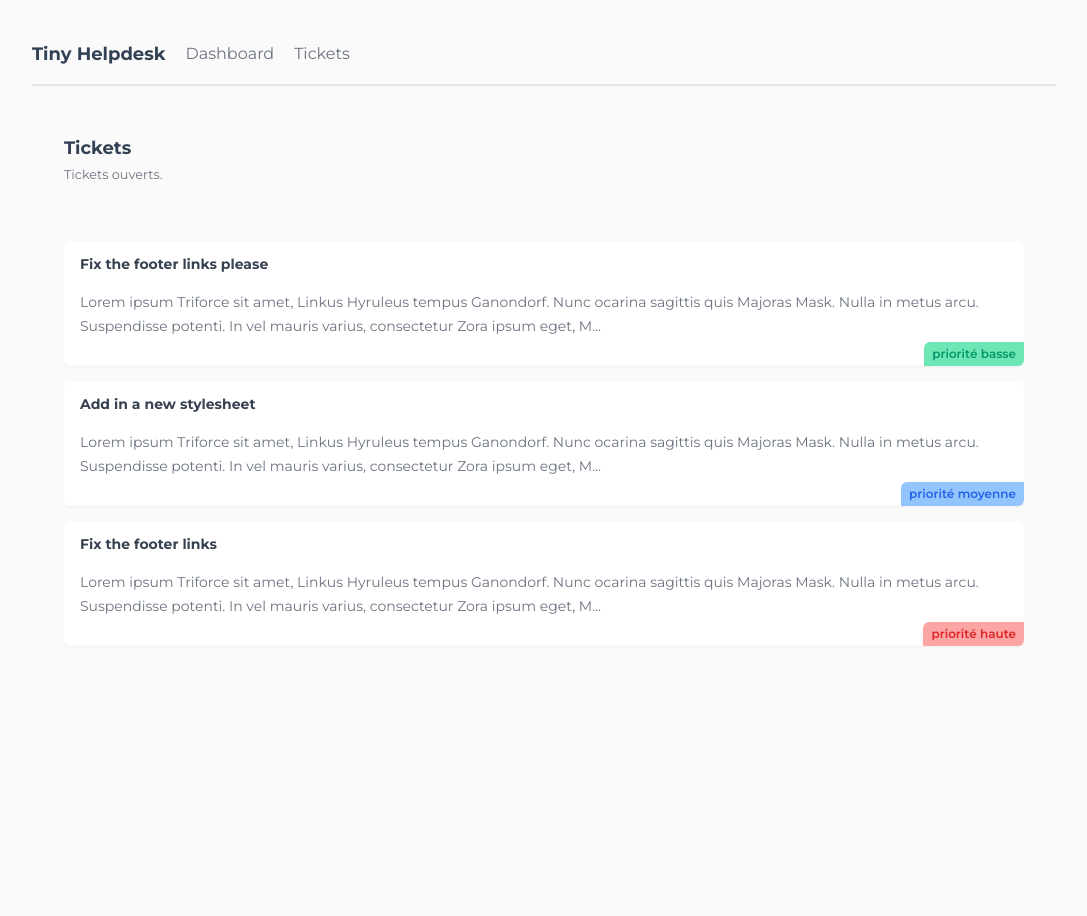
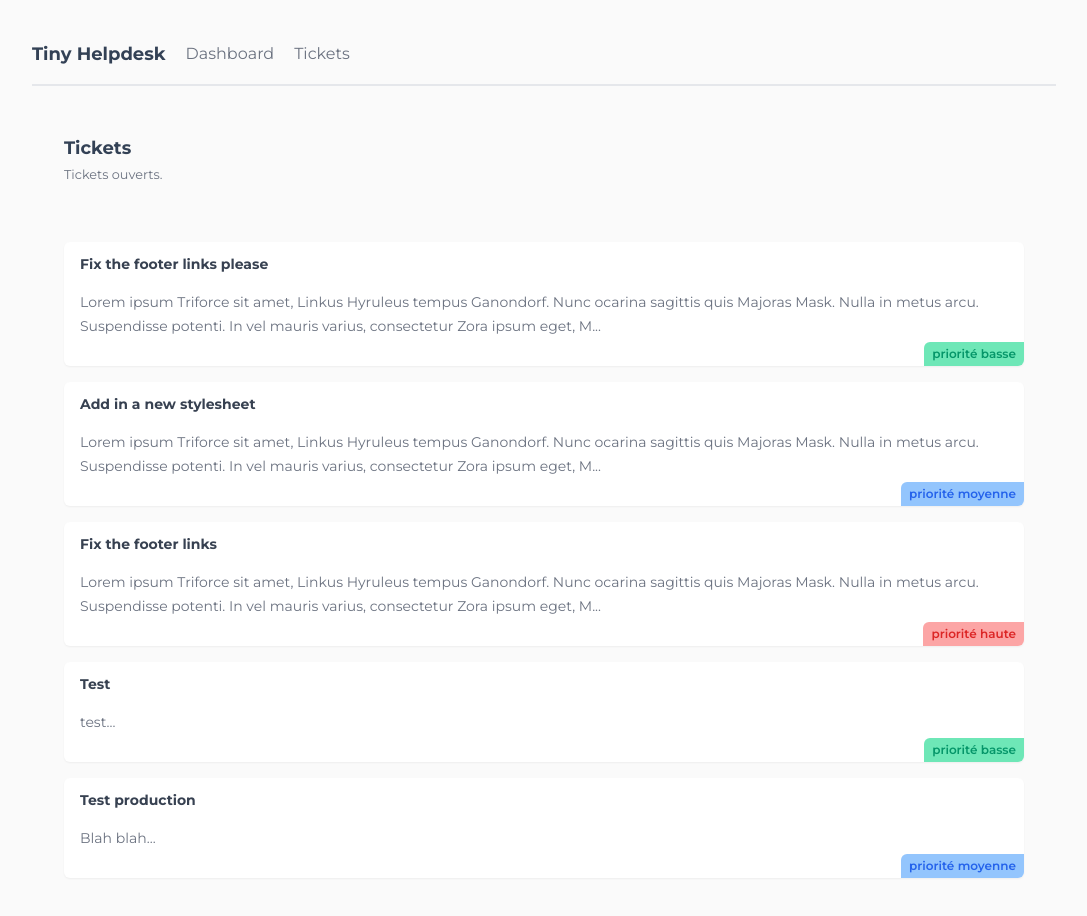
Before and after one commit to NekiTheKiD/helpdesk-portfolio, a Next.js app: page /tickets in a window 1280 px wide. Shown: the top 916 px of the page, without its empty margins (96-1183 px from the left). Before the commit the page ends 800 px from the top, so only its background shows below. Built offline with nearby package versions, Linux system fonts and the light colour scheme; data requests are answered from the project's data file.

Commit message:
finishing project

```diff
--- a/_data/db.json
+++ b/_data/db.json
@@ -20,6 +20,20 @@
       "body": "Lorem ipsum Triforce sit amet, Linkus Hyruleus tempus Ganondorf. Nunc ocarina sagittis quis Majoras Mask. Nulla in metus arcu. Suspendisse potenti. In vel mauris varius, consectetur Zora ipsum eget, Master Sword porttitor urna. Fusce elementum urna elit, eget eleifend velit consectetur eget. Integer vel lobortis ipsum, vitae auctor Ocarina of Time. Donec sed urna dapibus, interdum magna a, eleifend magna. Curabitur tincidunt enim a neque volutpat. Phasellus auctor magna vel nunc pretium, ut volutpat justo tristique. Pellentesque cursus convallis mauris, in tempus enim tincidunt vitae.",
       "priority": "haute",
       "user_email": "peach@mail.dev"
+    },
+    {
+      "title": "Test",
+      "body": "test",
+      "priority": "basse",
+      "user_email": "mario@netninja.dev",
+      "id": "qvK32PD"
+    },
+    {
+      "title": "Test production",
+      "body": "Blah blah",
+      "priority": "moyenne",
+      "user_email": "mario@netninja.dev",
+      "id": "eC4_I8X"
     }
   ]
 }
--- /dev/null
+++ b/app/loading.jsx
@@ -0,0 +1,7 @@
+export default function Loading() {
+  return (
+    <main className='text-center'>
+      <h2 className='text-primary'>Loading...</h2>
+    </main>
+  );
+}
--- a/app/tickets/TicketList.jsx
+++ b/app/tickets/TicketList.jsx
@@ -1,6 +1,8 @@
 import Link from 'next/link';
 
 async function getTickets() {
+  await new Promise((resolve) => setTimeout(resolve, 3000));
+
   const res = await fetch('http://localhost:4000/tickets', {
     next: {
       revalidate: 0,
--- a/app/tickets/[id]/page.jsx
+++ b/app/tickets/[id]/page.jsx
@@ -13,6 +13,7 @@ export async function generateStaticParams() {
 }
 
 async function getTicket(id) {
+  await new Promise((resolve) => setTimeout(resolve, 3000));
   const res = await fetch('http://localhost:4000/tickets/' + id, {
     next: {
       revalidate: 60,
--- /dev/null
+++ b/app/tickets/create/CreateForm.jsx
@@ -0,0 +1,70 @@
+'use client';
+
+import { useRouter } from 'next/navigation';
+import { useState } from 'react';
+
+export default function CreateForm() {
+  const router = useRouter();
+
+  const [title, setTitle] = useState('');
+  const [body, setBody] = useState('');
+  const [priority, setPriority] = useState('basse');
+  const [isLoading, setIsLoading] = useState(false);
+
+  const handleSubmit = async (e) => {
+    e.preventDefault();
+    setIsLoading(true);
+
+    const newTicket = {
+      title,
+      body,
+      priority,
+      user_email: 'mario@netninja.dev',
+    };
+
+    const res = await fetch('http://localhost:4000/tickets', {
+      method: 'POST',
+      headers: { 'Content-Type': 'application/json' },
+      body: JSON.stringify(newTicket),
+    });
+
+    if (res.status === 201) {
+      router.refresh();
+      router.push('/tickets');
+    }
+  };
+
+  return (
+    <form onSubmit={handleSubmit} className='w-1/2'>
+      <label>
+        <span>Titre:</span>
+        <input
+          required
+          type='text'
+          onChange={(e) => setTitle(e.target.value)}
+          value={title}
+        />
+      </label>
+      <label>
+        <span>Description:</span>
+        <textarea
+          required
+          onChange={(e) => setBody(e.target.value)}
+          value={body}
+        />
+      </label>
+      <label>
+        <span>Priorité:</span>
+        <select onChange={(e) => setPriority(e.target.value)} value={priority}>
+          <option value='basse'>Priorité basse</option>
+          <option value='moyenne'>Priorité moyenne</option>
+          <option value='haute'>Priorité haute</option>
+        </select>
+      </label>
+      <button className='btn-primary' disabled={isLoading}>
+        {isLoading && <span>Ajout en cours...</span>}
+        {!isLoading && <span>Ajouter un ticket</span>}
+      </button>
+    </form>
+  );
+}
--- /dev/null
+++ b/app/tickets/create/page.jsx
@@ -0,0 +1,10 @@
+import CreateForm from './CreateForm';
+
+export default function CreateTicket() {
+  return (
+    <main>
+      <h2 className='text-primary text-center'>Ajouter un nouveau ticket</h2>
+      <CreateForm />
+    </main>
+  );
+}
--- a/app/tickets/page.jsx
+++ b/app/tickets/page.jsx
@@ -1,4 +1,6 @@
 import TicketList from '@/app/tickets/TicketList';
+import { Suspense } from 'react';
+import Loading from '../loading';
 
 export default function Tickets() {
   return (
@@ -11,7 +13,9 @@ export default function Tickets() {
           </p>
         </div>
       </nav>
-      <TicketList />
+      <Suspense fallback={<Loading />}>
+        <TicketList />
+      </Suspense>
     </main>
   );
 }
```
